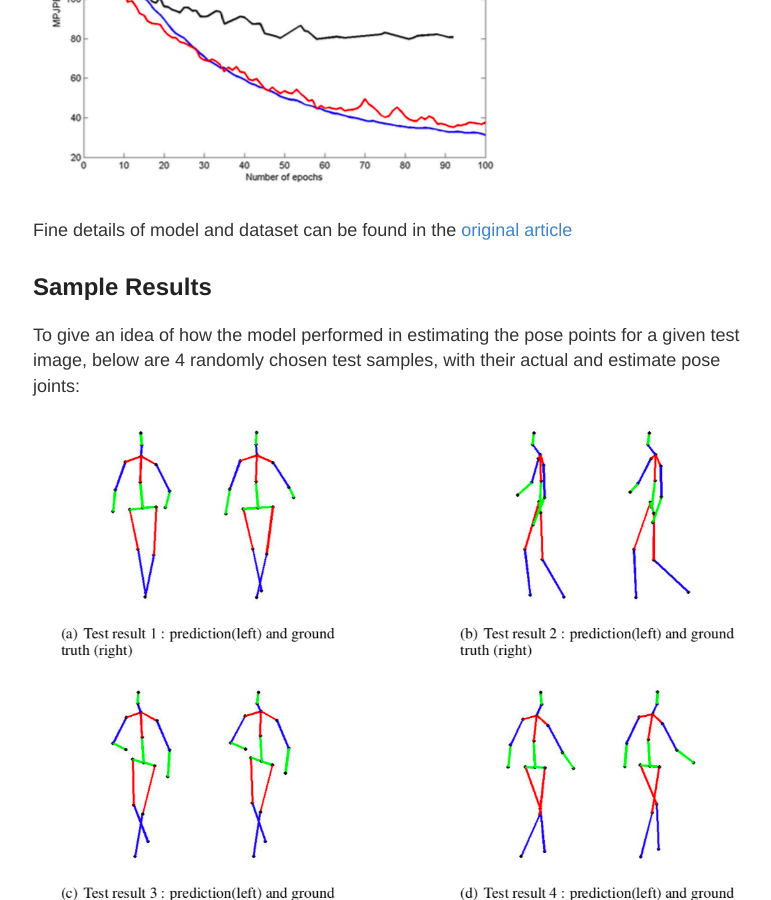
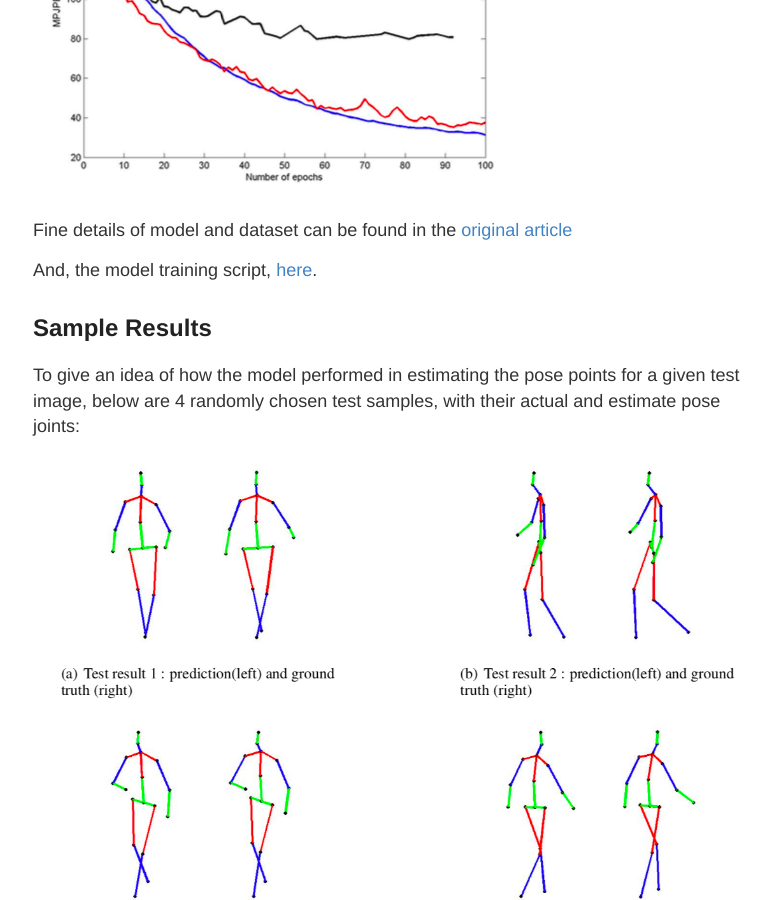
Before and after one commit to datashines/datashines.github.io, a Jekyll site: the page built from _posts/2019-02-02-Human-Pose-Estimation-Using-Deep-Learning.md, in a window 1280 px wide and 900 px high, scrolled down 5860 px. Shown: the whole window, without its empty margins (247-1018 px from the left). Built offline with Jekyll 4.4.1, drawn with Linux system fonts in a browser that asks for light colours; comment, search, counter and statistics services are not loaded.

Commit message:
Update 2019-02-02-Human-Pose-Estimation-Using-Deep-Learning.md

```diff
--- a/_posts/2019-02-02-Human-Pose-Estimation-Using-Deep-Learning.md
+++ b/_posts/2019-02-02-Human-Pose-Estimation-Using-Deep-Learning.md
@@ -111,6 +111,7 @@ regression tasks:
 Fine details of model and dataset can be found in the
 [original article]({{ site.baseurl }}/data/2019-02-02-Human-Pose-Estimation-Using-Deep-Learning/paper.pdf)
 
+And, the model training script, [here]({{ site.baseurl }}/data/2019-02-02-Human-Pose-Estimation-Using-Deep-Learning/trainCNN.py).
 
 ## Sample Results
 
```
